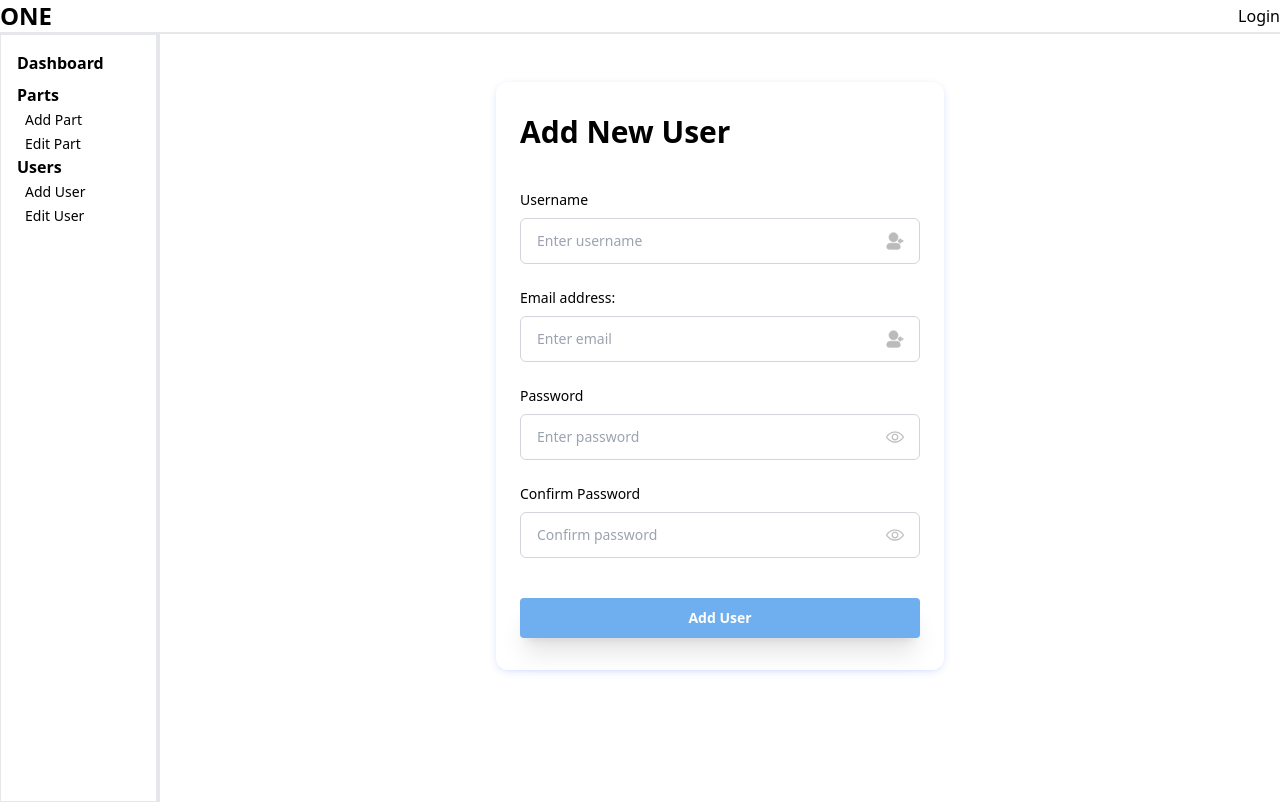
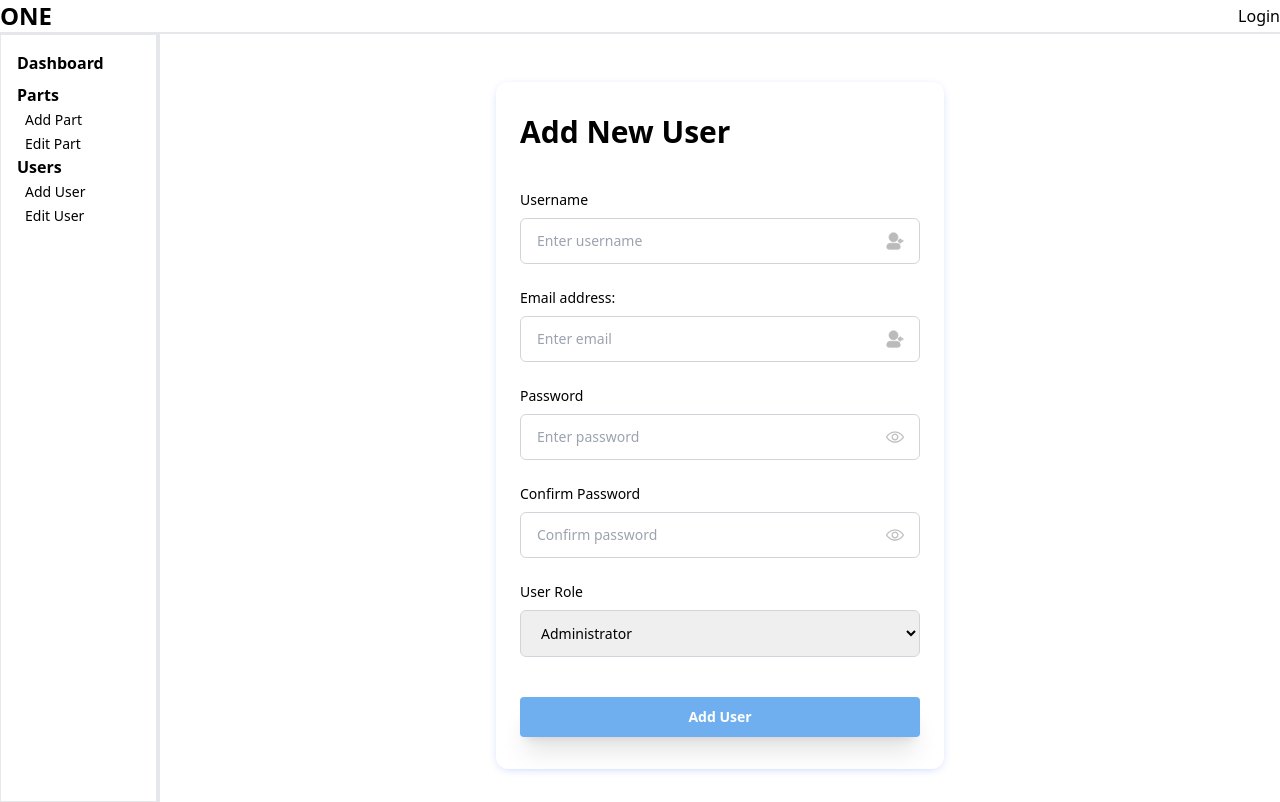
Before and after one commit to khaleelsheikh/one-ims, a Next.js app: page /users/add in a window 1280 px wide. Built offline with nearby package versions, Linux system fonts and the light colour scheme.

Commit message:
Added a new user. Need to make the user a super admin and make  sure that it is not possible for non-super admins to become super admins or delete the one super user.

```diff
--- a/app/users/add/actions.js
+++ b/app/users/add/actions.js
@@ -8,14 +8,43 @@ import { createClient } from "@/utils/supabase/server";
 export async function add_user(formData) {
   const supabase = createClient();
 
-  // type-casting here for convenience
-  // in practice, you should validate your inputs
-  const data = {
-    email: formData.get("email"),
-    password: formData.get("password"),
+  // Get form data
+  const username = formData.get("username");
+  const email = formData.get("email");
+  const password = formData.get("password");
+  const role = formData.get("role");
+
+  // Basic validation for required fields
+  if (!username || !email || !password || !role) {
+    // Redirect to error page if any field is empty
+    redirect("/error");
+    return;
+  }
+
+  // Additional validation for email format
+  const emailRegex = /^[^\s@]+@[^\s@]+\.[^\s@]+$/;
+  if (!emailRegex.test(email)) {
+    // Redirect to error page if email format is invalid
+    redirect("/error");
+    return;
+  }
+
+  // Validate password strength (e.g., minimum length)
+  if (password.length < 8) {
+    // Redirect to error page if password is too short
+    redirect("/error");
+    return;
+  }
+
+  // Create user data object
+  const userData = {
+    username,
+    email,
+    password,
+    role,
   };
 
-  const { error } = await supabase.auth.signUp(data);
+  const { user, error } = await supabase.auth.signUp(userData);
 
   if (error) {
     redirect("/error");
--- a/app/users/add/page.jsx
+++ b/app/users/add/page.jsx
@@ -150,16 +150,22 @@ const AddUserPage = () => {
                   </div>
                 </div>
 
-                {/* <div className="mt-6">
-                  <label className="text-sm mb-2 block" htmlFor="role">User Role</label>
+                <div className="mt-6">
+                  <label className="text-sm mb-2 block" htmlFor="role">
+                    User Role
+                  </label>
                   <div className="relative flex items-center">
-                    <select className="w-full text-sm border border-gray-300 px-4 py-3 rounded-md outline-[#4295ea]">
-                      <option>Administrator</option>
-                      <option>Accountant</option>
-                      <option>Sales Rep</option>
+                    <select
+                      className="w-full text-sm border border-gray-300 px-4 py-3 rounded-md outline-[#4295ea]"
+                      name="role"
+                      id="role"
+                    >
+                      <option value="administrator">Administrator</option>
+                      <option value="accountant">Accountant</option>
+                      <option value="salesman">Sales Rep</option>
                     </select>
                   </div>
-                </div> */}
+                </div>
 
                 <div className="mt-10">
                   <button
--- a/utils/supabase/server.js
+++ b/utils/supabase/server.js
@@ -15,20 +15,12 @@ export function createClient() {
         set(name, value, options) {
           try {
             cookieStore.set({ name, value, ...options });
-          } catch (error) {
-            // The `set` method was called from a Server Component.
-            // This can be ignored if you have middleware refreshing
-            // user sessions.
-          }
+          } catch (error) {}
         },
         remove(name, options) {
           try {
             cookieStore.set({ name, value, ...options });
-          } catch (error) {
-            // The `delete` method was called from a Server Component.
-            // This can be ignored if you have middleware refreshing
-            // user sessions.
-          }
+          } catch (error) {}
         },
       },
     }
```
